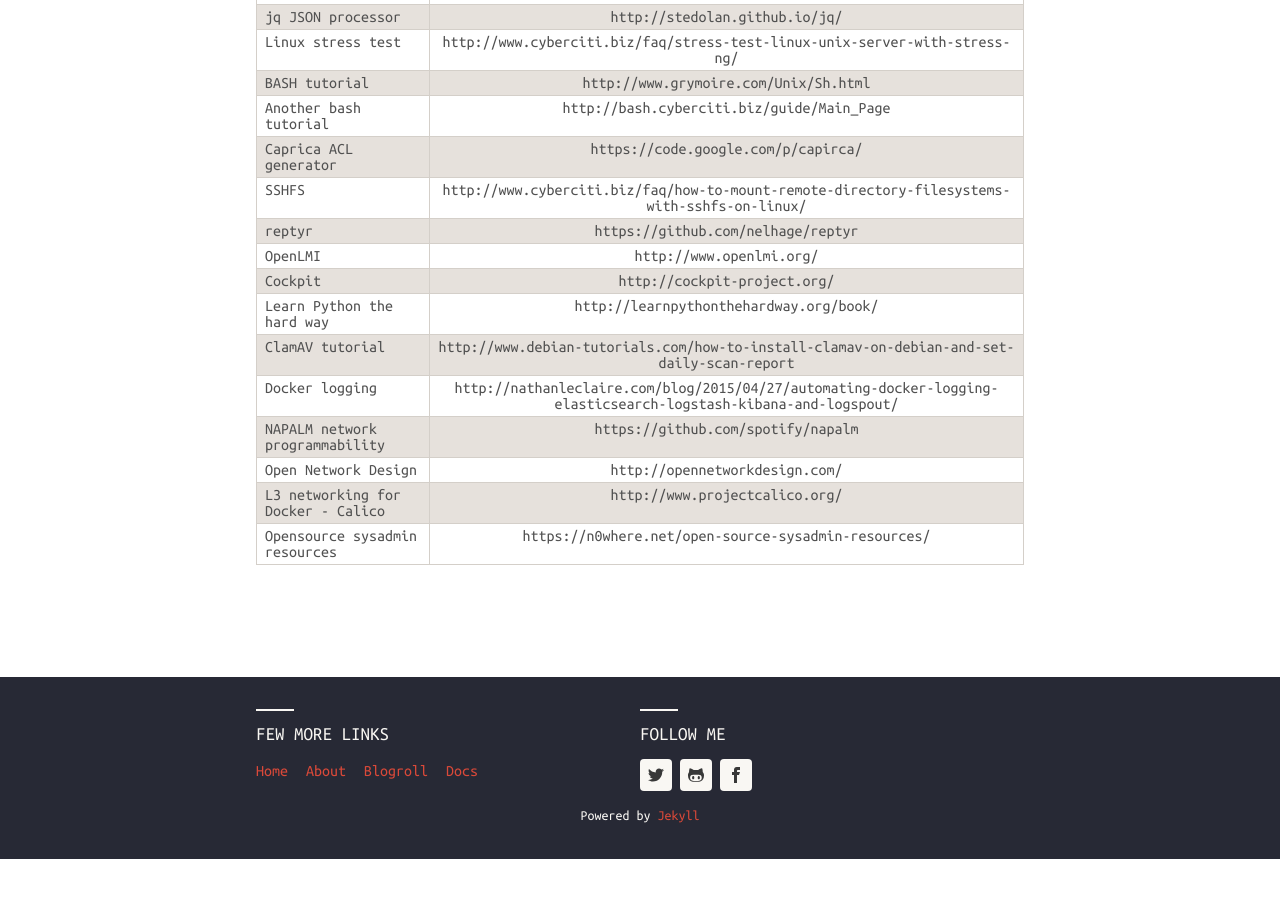
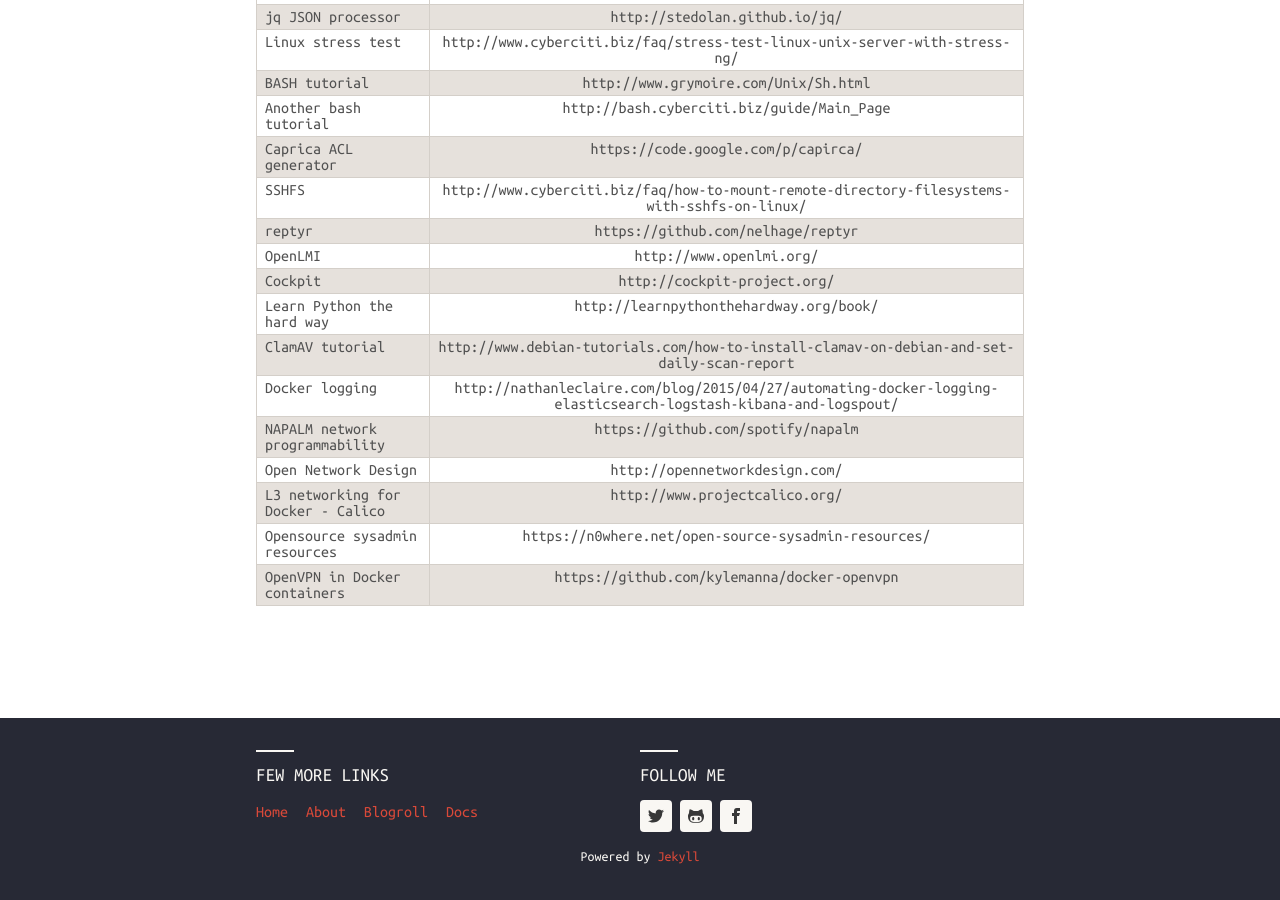
Before and after one commit to mcornea/mcornea.github.io, a Jekyll site: the page built from docs.md, in a window 1280 px wide and 900 px high, scrolled down 923 px. Built offline with Jekyll 4.4.1, drawn with Linux system fonts in a browser that asks for light colours; nearby versions of some CDN libraries; before the commit the page ends 1782 px from its top, so only the background shows below that.

Commit message:
added openvpn in docker to docs

```diff
--- a/docs.md
+++ b/docs.md
@@ -38,3 +38,4 @@
 |       Open Network Design                                 | http://opennetworkdesign.com/                                                 |
 |       L3 networking for Docker - Calico                   | http://www.projectcalico.org/                                                 |
 |       Opensource sysadmin resources                       | https://n0where.net/open-source-sysadmin-resources/                           |
+|       OpenVPN in Docker containers                        | https://github.com/kylemanna/docker-openvpn                                   |
```
